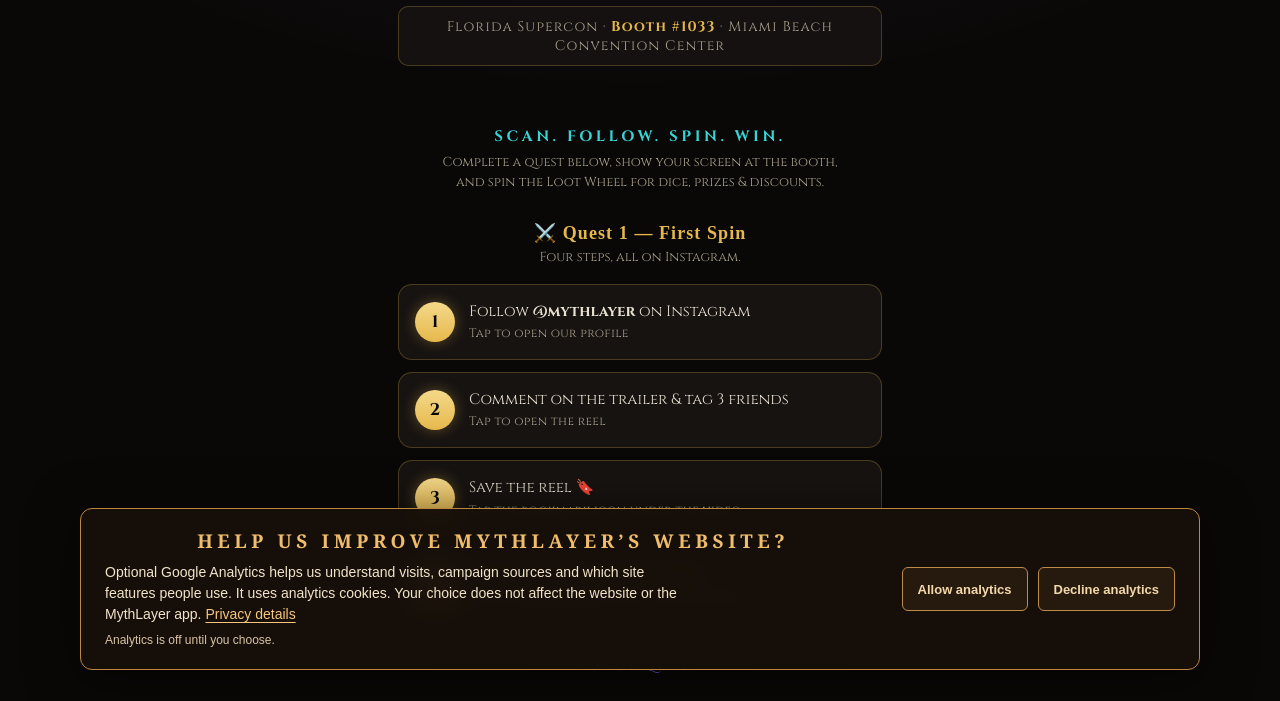
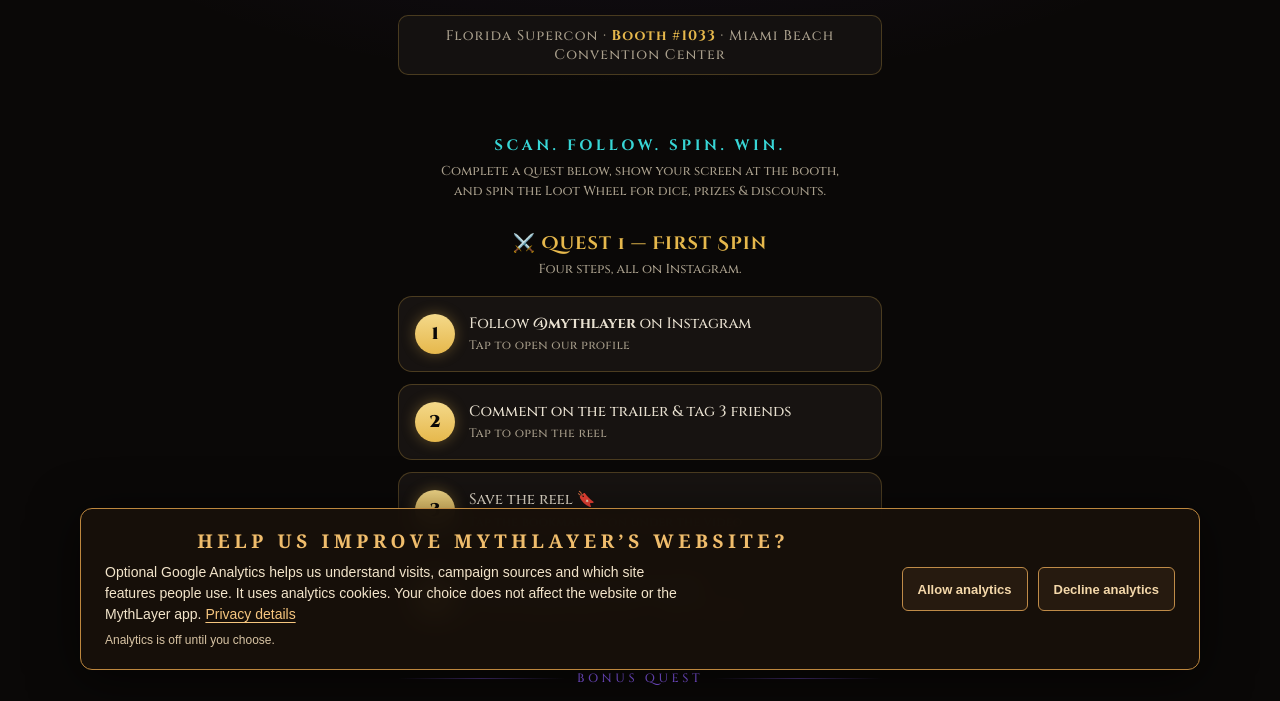
Before and after one commit to fryedegg/mythlayer, a plain HTML site: page social/index.html in a window 1280 px wide. Shown: the part 112-813 px from the top of the page. Drawn offline with Linux system fonts and the light colour scheme.

Commit message:
fix(site): preserve original Supercon display fonts

```diff
--- a/social/index.html
+++ b/social/index.html
@@ -9,11 +9,13 @@
 <meta property="og:title" content="MythLayer · Supercon Loot Quest">
 <meta property="og:description" content="Scan. Follow. Spin. Win. Complete the quest at Florida Supercon Booth #1033.">
 <meta property="og:url" content="https://mythlayer.com/social/">
-<link rel="stylesheet" href="/fonts-r8.css">
+<link rel="preconnect" href="https://fonts.googleapis.com">
+<link rel="preconnect" href="https://fonts.gstatic.com" crossorigin>
+<link href="https://fonts.googleapis.com/css2?family=Cinzel:wght@500;700;900&family=Cinzel+Decorative:wght@700;900&display=swap" rel="stylesheet">
 <style>
   /* ============================================================
      MythLayer — Supercon Loot Quest landing page (mythlayer.com/social)
-     Existing convention landing page; fonts hosted locally.
+     Existing convention landing page; original display fonts preserved.
      LINKS block in the <script> at the bottom holds every URL.
      ============================================================ */
   :root{
```
Also changed, not shown: 1 other file.
